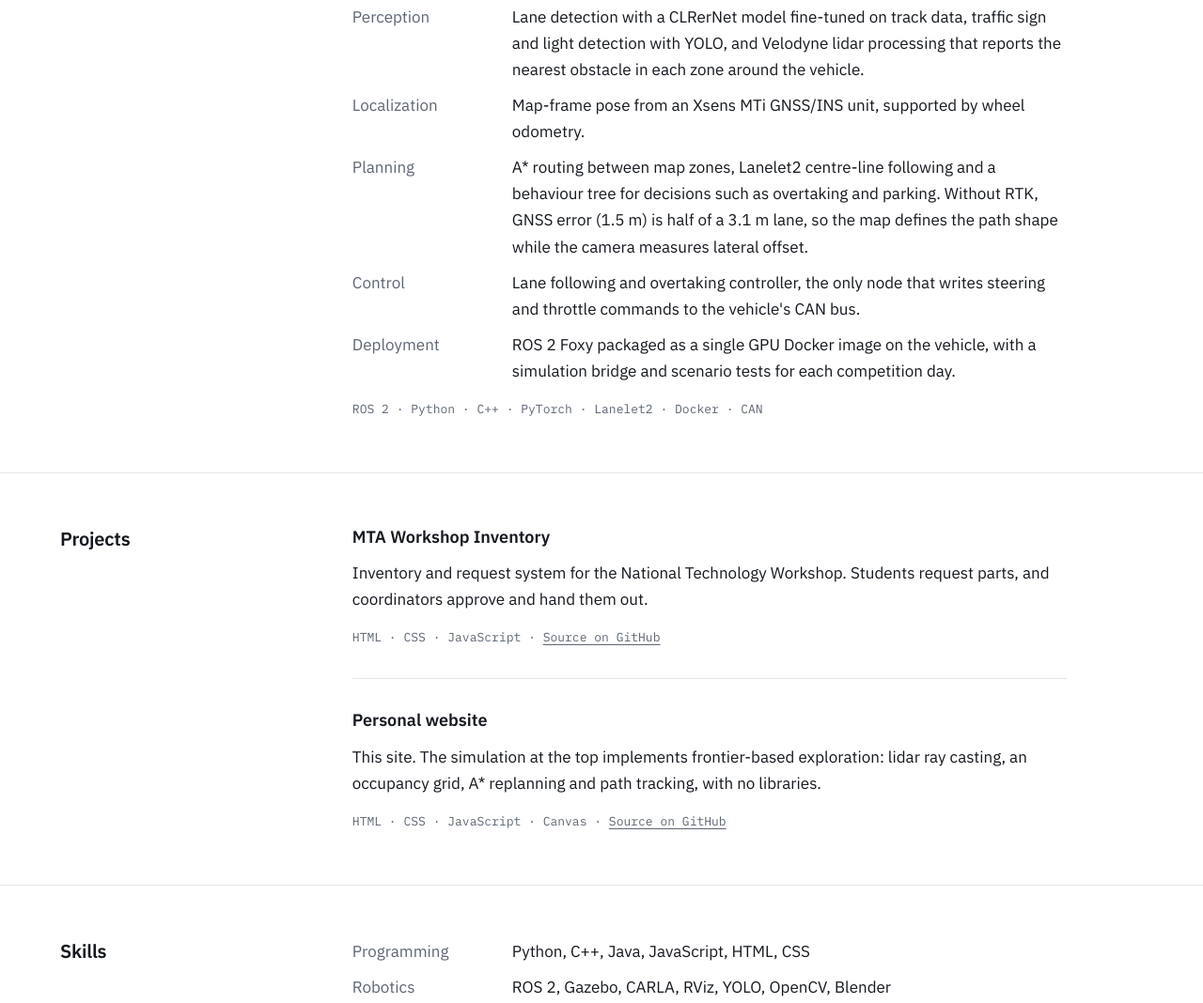
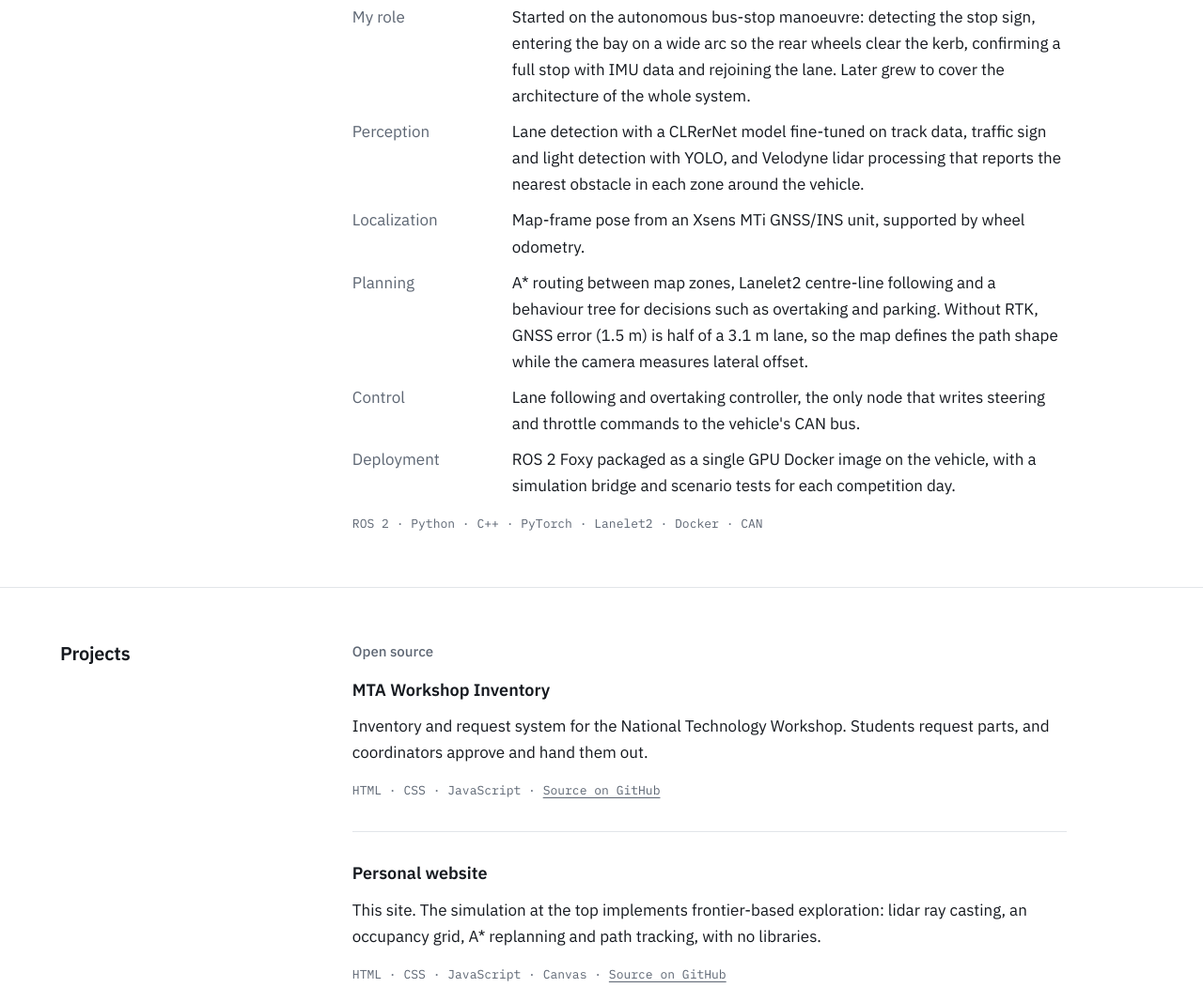
Before and after one commit to yigitozc/yigitozc.github.io, a plain HTML site: page index.html in a window 1280 px wide. Shown: the part 1460-2528 px from the top of the page at 94% size. Drawn offline with Linux system fonts and the light colour scheme.

Commit message:
Add Robotaksi role and list private projects

```diff
--- a/css/style.css
+++ b/css/style.css
@@ -135,6 +135,8 @@ h2 { font-size: 20px; font-weight: 600; letter-spacing: -.01em; line-height: 1.3
 .prose p { margin: 0 0 16px; }
 .prose p:first-child { font-size: 20px; line-height: 1.5; }
 .label { font-size: 15px; font-weight: 600; margin: 36px 0 10px; }
+.body > .label:first-child { margin-top: 0; }
+#project-list .label { color: var(--muted); font-weight: 500; margin-bottom: 16px; }
 
 .entry + .entry { margin-top: 32px; padding-top: 32px; border-top: 1px solid var(--line); }
 .entry h3 { font-size: 18px; font-weight: 600; line-height: 1.35; margin: 0; }
--- a/index.html
+++ b/index.html
@@ -14,7 +14,7 @@
   <link rel="preconnect" href="https://fonts.googleapis.com">
   <link rel="preconnect" href="https://fonts.gstatic.com" crossorigin>
   <link href="https://fonts.googleapis.com/css2?family=IBM+Plex+Mono:wght@400;500&family=IBM+Plex+Sans:wght@400;500;600&display=swap" rel="stylesheet">
-  <link rel="stylesheet" href="css/style.css?v=2">
+  <link rel="stylesheet" href="css/style.css?v=3">
   <script>
     // Apply the saved theme before first paint to avoid a flash.
     try {
@@ -123,8 +123,8 @@
 
   <footer class="footer">© <span id="year"></span> Yiğit Özçelik</footer>
 
-  <script src="js/i18n.js?v=2"></script>
-  <script src="js/sim.js?v=2"></script>
-  <script src="js/main.js?v=2"></script>
+  <script src="js/i18n.js?v=3"></script>
+  <script src="js/sim.js?v=3"></script>
+  <script src="js/main.js?v=3"></script>
 </body>
 </html>
--- a/js/i18n.js
+++ b/js/i18n.js
@@ -22,6 +22,8 @@ window.I18N = {
     "edu.title": "Education",
     "competitions.title": "Competitions",
     "projects.title": "Projects",
+    "projects.open": "Open source",
+    "projects.other": "Other projects (source code not public)",
     "skills.title": "Skills",
     "langs.title": "Languages",
     "certs.title": "Certifications",
@@ -56,6 +58,8 @@ window.I18N = {
     "edu.title": "Eğitim",
     "competitions.title": "Katıldığım yarışmalar",
     "projects.title": "Projeler",
+    "projects.open": "Açık kaynak",
+    "projects.other": "Diğer projeler (kaynak kodu paylaşılmıyor)",
     "skills.title": "Beceriler",
     "langs.title": "Yabancı diller",
     "certs.title": "Sertifikalar",
--- a/js/main.js
+++ b/js/main.js
@@ -33,6 +33,10 @@
           tr: "BEE1 binek aracı için, kapalı pistte statik ve dinamik trafik senaryolarına yönelik uçtan uca otonom sürüş yazılımı: belirli sırayla yolcu alma, engelden kaçınma ve park etme.",
         },
         spec: [
+          [{ en: "My role", tr: "Katkım" }, {
+            en: "Started on the autonomous bus-stop manoeuvre: detecting the stop sign, entering the bay on a wide arc so the rear wheels clear the kerb, confirming a full stop with IMU data and rejoining the lane. Later grew to cover the architecture of the whole system.",
+            tr: "İşe otonom durak manevrasıyla başladım: durak tabelasını algılama, arka tekerlekler kaldırıma çarpmadan geniş bir yayla cebe girme, tam duruşu IMU verisiyle doğrulama ve şeride geri dönme. Sonrasında sistemin tüm mimarisine hâkim oldum.",
+          }],
           [{ en: "Perception", tr: "Algı" }, {
             en: "Lane detection with a CLRerNet model fine-tuned on track data, traffic sign and light detection with YOLO, and Velodyne lidar processing that reports the nearest obstacle in each zone around the vehicle.",
             tr: "Pist verisiyle ince ayar yapılmış CLRerNet modeliyle şerit algılama, YOLO ile trafik işareti ve ışık tespiti, Velodyne LiDAR verisinden aracın çevresindeki her bölge için en yakın engelin çıkarılması.",
@@ -75,6 +79,49 @@
         },
         stack: "HTML · CSS · JavaScript · Canvas",
         link: "https://github.com/yigitozc/yigitozc.github.io",
+      },
+    ],
+    // Described on the site, but their source code is not published.
+    otherProjects: [
+      {
+        title: { en: "HTAB İKA Simulation", tr: "HTAB İKA Simülasyonu" },
+        text: {
+          en: "Gazebo and RViz test field for the unmanned ground vehicle stage of TEKNOFEST Advanced Autonomous Systems: a 50×50 m rubble field with seed-generated corridors and a scoring measure.",
+          tr: "TEKNOFEST İleri Otonom Sistemler yarışmasının insansız kara aracı aşaması için Gazebo ve RViz test sahası: tohumdan üretilen koridorlara sahip 50×50 m moloz alanı ve puanlama ölçümü.",
+        },
+        stack: "ROS 2 · Gazebo · RViz · Python",
+      },
+      {
+        title: { en: "Edge AI Perception Pod", tr: "Edge AI Otonom Algı Podu" },
+        text: {
+          en: "HackAntarktika project: an edge AI perception module for polar field conditions.",
+          tr: "HackAntarktika projesi: kutup saha koşulları için uç yapay zekâ tabanlı bir algı modülü.",
+        },
+        stack: "YOLO · IMU · Docker",
+      },
+      {
+        title: { en: "MTA Management Platform", tr: "MTA Yönetim Platformu" },
+        text: {
+          en: "Team project and the full-scale version of the workshop system, with a separate frontend, an API gateway, a Java backend and end-to-end tests.",
+          tr: "Atölye sisteminin tam ölçekli sürümü olan takım projesi: ayrı frontend, API gateway, Java backend ve uçtan uca testler.",
+        },
+        stack: "Java · Maven · Playwright",
+      },
+      {
+        title: { en: "Mola Boutique Café", tr: "Mola Butik Kafe" },
+        text: {
+          en: "Café website without a framework. The menu and occupancy status load from JSON, with an automatic slider and accessible dialogs.",
+          tr: "Framework kullanılmadan yazılmış kafe sitesi. Menü ve doluluk durumu JSON'dan yükleniyor; otomatik slayt ve erişilebilir modal pencereler içeriyor.",
+        },
+        stack: "HTML · CSS · JavaScript",
+      },
+      {
+        title: { en: "UGV 3D Model", tr: "İKA 3D Modeli" },
+        text: {
+          en: "Compact Blender model of the unmanned ground vehicle, with suspension and laser animations.",
+          tr: "İnsansız kara aracının Blender'da hazırlanmış kompakt modeli; süspansiyon ve lazer animasyonları içeriyor.",
+        },
+        stack: "Blender",
       },
     ],
     skills: [
@@ -144,12 +191,15 @@
         <dl class="spec">${c.spec.map(([k, v]) => specRow(L(k), L(v))).join("")}</dl>
         <p class="stack">${esc(c.stack)}</p>
       </article>`).join("");
-    $("#project-list").innerHTML = data.projects.map((p) => `
+    const projectEntry = (p) => `
       <article class="entry">
         <h3>${esc(L(p.title))}</h3>
         <p class="text">${esc(L(p.text))}</p>
-        <p class="stack">${esc(p.stack)} · <a href="${p.link}" target="_blank" rel="noopener">${esc(t("project.view"))}</a></p>
-      </article>`).join("");
+        <p class="stack">${esc(p.stack)}${p.link ? ` · <a href="${p.link}" target="_blank" rel="noopener">${esc(t("project.view"))}</a>` : ""}</p>
+      </article>`;
+    $("#project-list").innerHTML =
+      `<h3 class="label">${esc(t("projects.open"))}</h3>${data.projects.map(projectEntry).join("")}` +
+      `<h3 class="label">${esc(t("projects.other"))}</h3>${data.otherProjects.map(projectEntry).join("")}`;
     $("#skill-list").innerHTML = data.skills.map(([k, v]) => specRow(L(k), v)).join("");
     $("#language-list").innerHTML = data.languages.map(([k, v]) => specRow(L(k), L(v))).join("");
     $("#cert-list").innerHTML = data.certs.map(plainEntry).join("");
```
